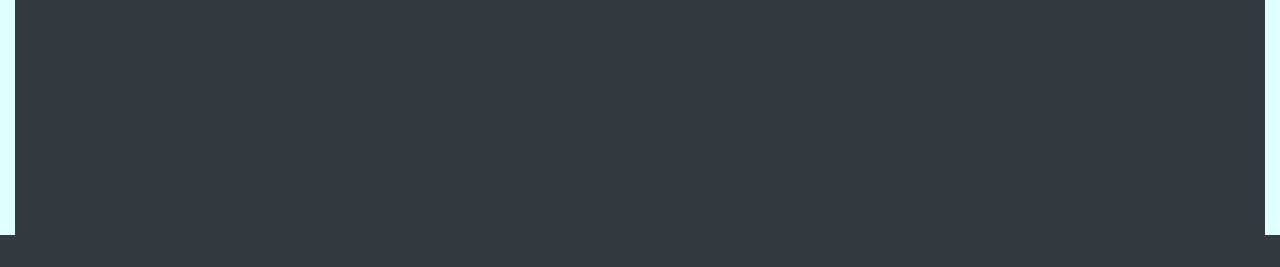
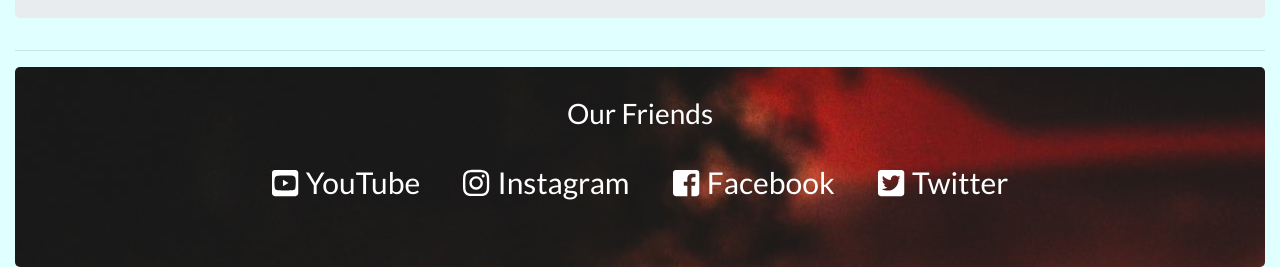
Before and after one commit to ivanmallory/uber_vidz, a Flask app: page /contact in a window 1280 px wide. Shown: the part 765-1032 px from the top of the page. Before the commit the page ends 1000 px from the top, so only its background shows below. Run offline with Flask 2, Linux system fonts and the light colour scheme; style sheets or scripts are compiled from the project's sources; some libraries are stand-ins or nearby versions.

Commit message:
Added styling to About, Contact, and Login pages

```diff
--- a/static/styles/scss/style.css
+++ b/static/styles/bootstrap-4.1.3-dist/css/style.css
@@ -51,7 +51,37 @@ a.navbar-brand {
 
 .footer {
   width: 100%;
-  height: 500px;
-  background-color: #343a40;
+  height: 200px;
+  background-image: url("../../../images/concert.jpg");
+  border-radius: 5px;
 }
-/*# sourceMappingURL=style.css.map */
+
+.footer h3 {
+  color: white;
+  margin: 30px;
+}
+
+.footer a {
+  color: white;
+  text-decoration: none;
+  margin: 20px;
+  font-size: 30px;
+}
+
+.footer a:hover {
+  color: #1E90FF;
+}
+
+.footer a i {
+  padding: 20px;
+}
+
+.footer svg.svg-inline--fa {
+  margin-right: 8px;
+}
+
+#map {
+  width: 600px;
+  height: 600px;
+  margin: auto;
+}
--- a/static/styles/scss/style.scss
+++ b/static/styles/scss/style.scss
@@ -41,6 +41,31 @@ a.navbar-brand{
 }
 .footer{
     width: 100%;
-    height: 300px;
+    height: 200px;
     background-color: #343a40;
+    border-radius: 5px;
 }
+.footer h3{
+    color: white;
+    margin:30px;
+}
+.footer a{
+    color: white;
+    text-decoration: none;
+    margin: 20px;
+    font-size: 30px;
+}
+.footer a:hover{
+    color: #1E90FF;
+}
+.footer a i{
+    padding: 20px;
+}
+.footer svg.svg-inline--fa{
+    margin-right: 8px;
+}
+#map{
+    width: 600px;
+    height: 600px;
+    margin: auto;
+}
--- a/templates/main.html
+++ b/templates/main.html
@@ -15,7 +15,11 @@
                 </div>
                 <div class="col-4 text-center pt-4">
                     <a class="h5 text-decoration-none text-danger p-3 border-right border-dark" href="/about">About</a>
+                    {% if session['user_id'] %}
+                    <a class="h5 text-decoration-none text-danger p-3 border-right border-dark" href="/logout">Logout</a>
+                    {% else %}
                     <a class="h5 text-decoration-none text-danger p-3 border-right border-dark" href="/registration">Sign In</a>
+                    {% endif %}
                     <a class="h5 text-decoration-none text-danger p-3 border-right border-dark" href="/contact">Contact Us</a>
                 </div>
             </div>
@@ -29,7 +33,7 @@
                     <video width="340" height="240" controls="autoplay">
                         <source src="/static/videos/{{pathway.pathway}}" type="video/mp4">
                     </video>
-                    <h4><a class="text-decoration-none text-dark" href="/video_page/{{pathway.pathway}}">{{pathway.pathway}}</a></h4>
+                    <h4><a class="text-decoration-none text-dark" href="/video_page/{{pathway.pathway}}">{{pathway.name}}</a></h4>
                 </div>
                 {% endfor %}
             </div>
```
Also changed, not shown: templates/dashboard.html (+14 -5 lines), templates/video.html (+9 -3 lines), static/images/concert.jpg (added), static/images/ismet_ivan.jpg (added), 1 other file.
